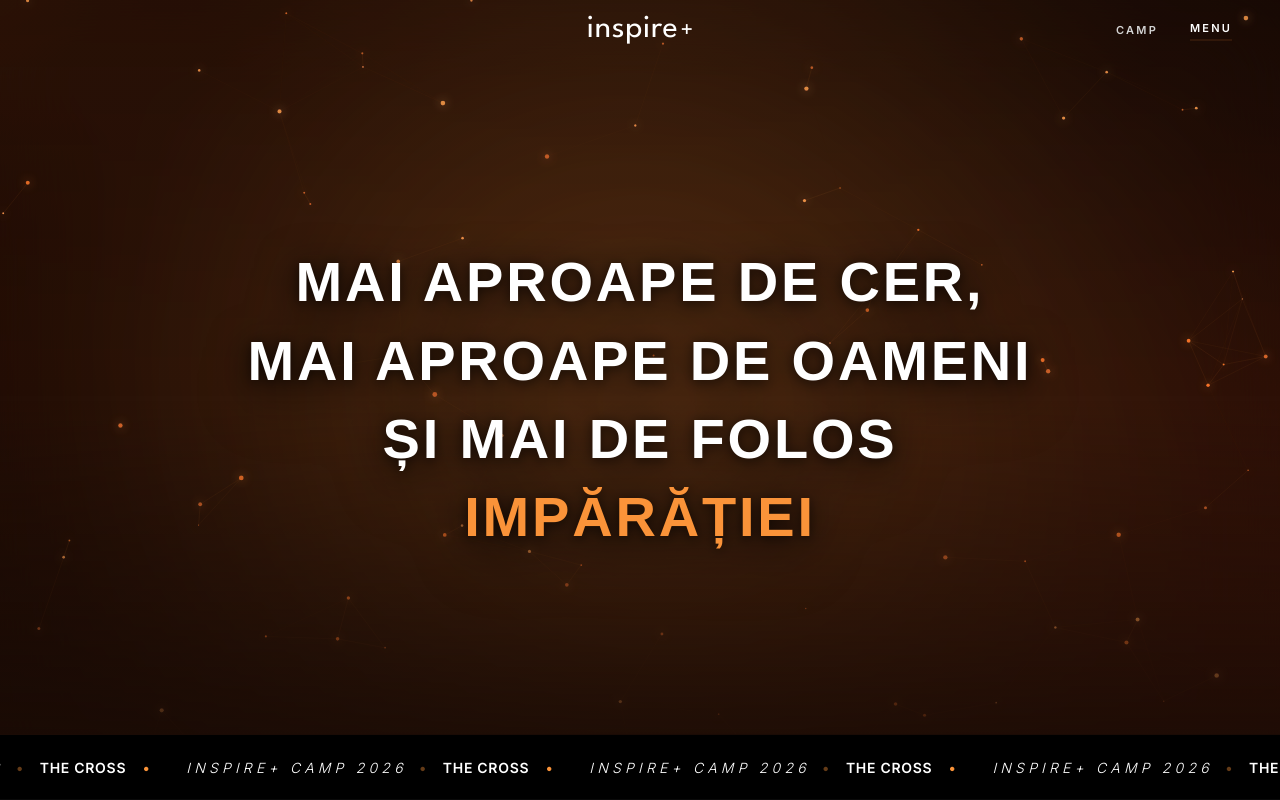
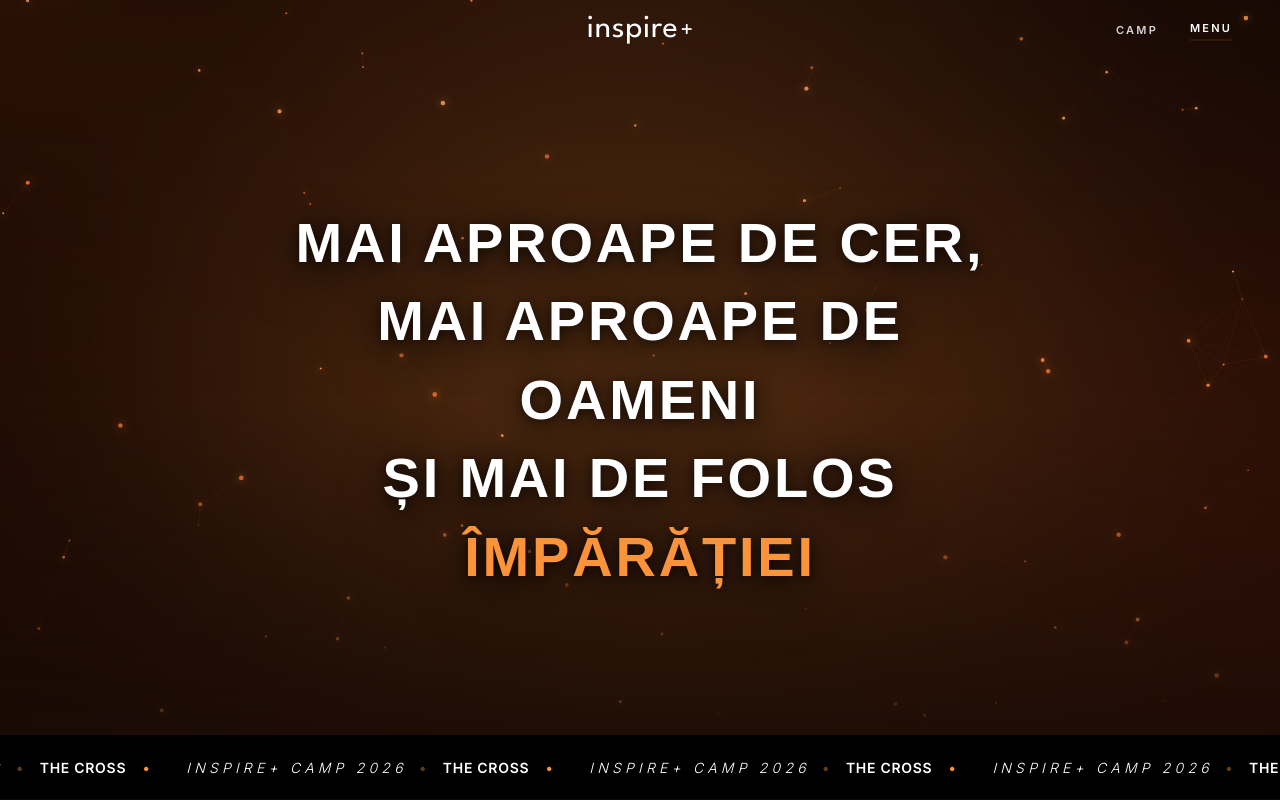
Before and after one commit to nathan05p/inspireWeb, a React (Vite) app in the folder inspireWeb-main/: page / in a window 1280 px wide. Shown: the top 800 px of the page. Built offline with nearby package versions, Linux system fonts and the light colour scheme; a web font is replaced by a local one.

Commit message:
Update hero text structure in Camp section

```diff
--- a/inspireWeb-main/src/pages/camp/Camp.tsx
+++ b/inspireWeb-main/src/pages/camp/Camp.tsx
@@ -415,9 +415,10 @@ export default function Camp() {
               }}
             >
               MAI APROAPE DE CER,<br/>
-              MAI APROAPE DE OAMENI<br/>
+              MAI APROAPE DE <br/>
+              OAMENI <br/>
               ȘI MAI DE FOLOS <br/>
-              <span className="text-[#FA9339]">IMPĂRĂȚIEI</span>
+              <span className="text-[#FA9339]">ÎMPĂRĂȚIEI</span>
             </motion.h1>
           </div>
         </motion.div>
```
Also changed, not shown: 2 other files (tests, documents, lock files or other folders).
